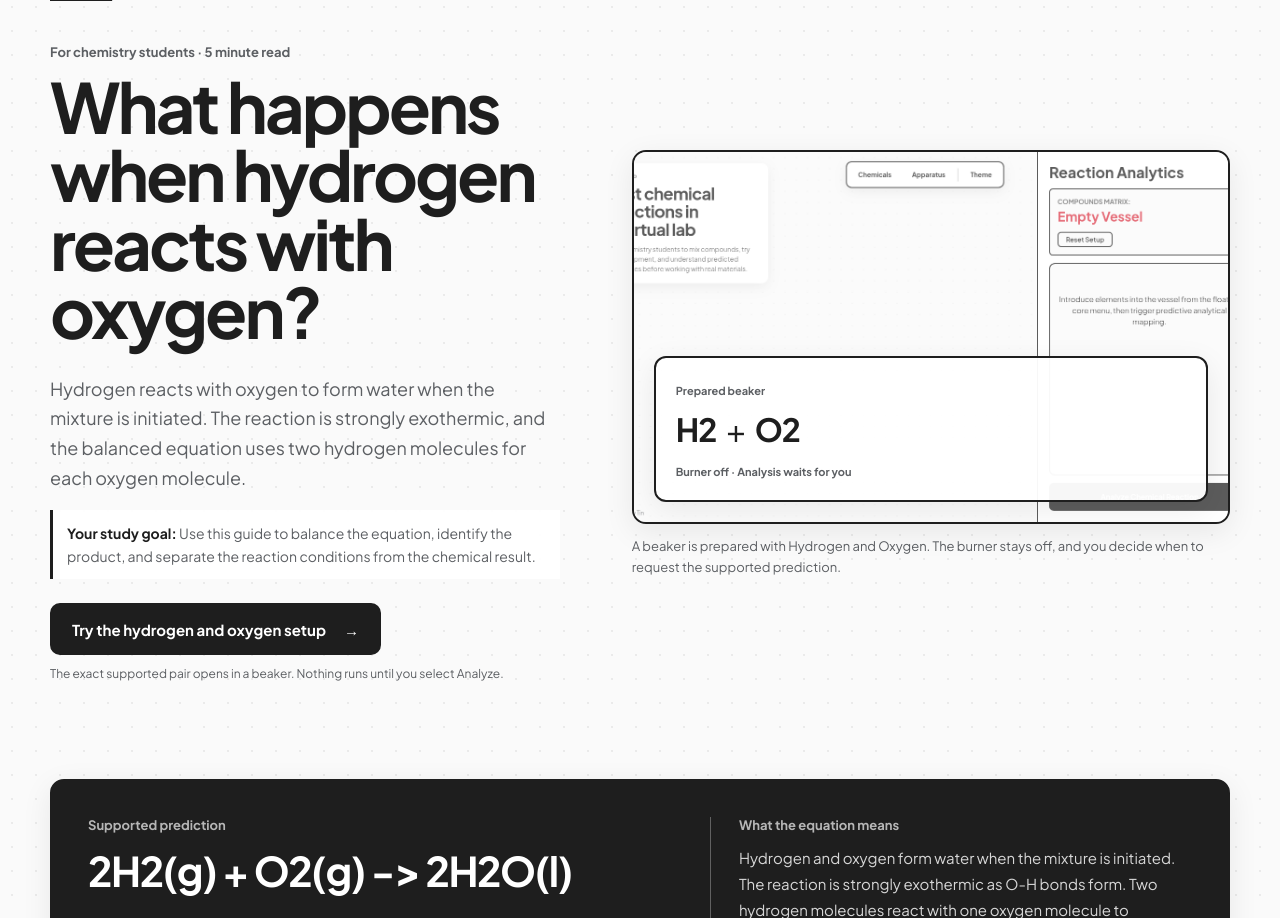
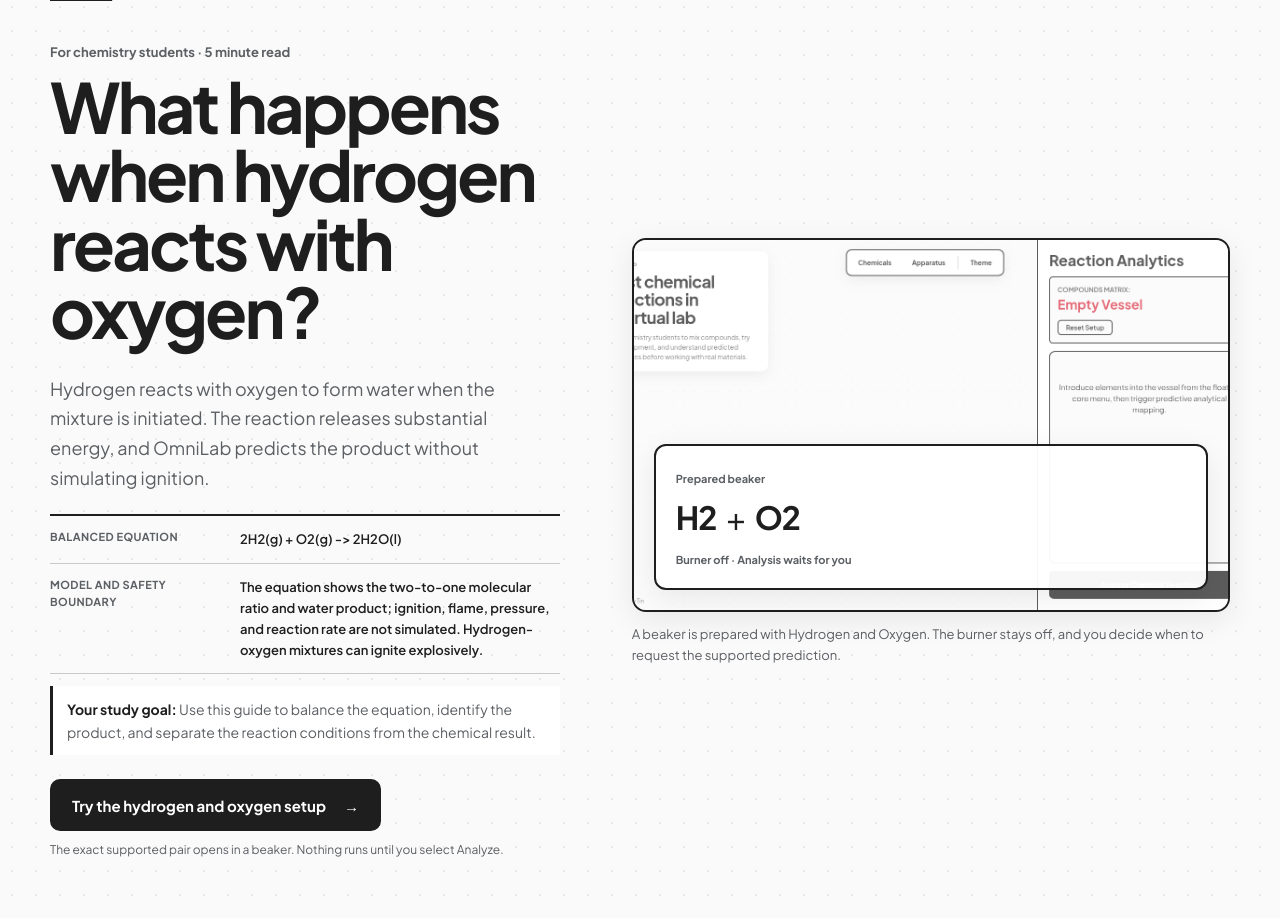
Before and after one commit to Yusupov-Muhammadyusuf/OmniLab, a Django app: page /guides/hydrogen-and-oxygen-reaction/ in a window 1280 px wide. Shown: the part 125-1043 px from the top of the page. Run offline with Django 5.2, Linux system fonts and the light colour scheme.

Commit message:
Clarify three reaction guide openings
Co-authored-by: tin-computer[bot] <277149838+tin-computer[bot]@users.noreply.github.com>

```diff
--- a/omnilab/views.py
+++ b/omnilab/views.py
@@ -871,8 +871,12 @@ OBSERVATION_GUIDE_PAGES = {
         "reading_time": "5 minute read",
         "direct_answer": (
             "Zinc reacts with hydrochloric acid to form zinc chloride and "
-            "hydrogen gas. Zinc is oxidized, hydrogen ions are reduced, and "
-            "the escaping hydrogen appears as bubbles."
+            "hydrogen gas. The hydrogen leaves the solution as bubbles."
+        ),
+        "opening_boundary": (
+            "The model leaves out acid concentration, zinc surface area, and "
+            "reaction rate. Hydrochloric acid is corrosive, and the hydrogen "
+            "product is flammable."
         ),
         "student_job": (
             "Use this guide to balance the equation, identify the gas, and "
@@ -984,8 +988,13 @@ OBSERVATION_GUIDE_PAGES = {
         "reading_time": "5 minute read",
         "direct_answer": (
             "Acetic acid reacts with sodium bicarbonate to form sodium "
-            "acetate, carbon dioxide, and water. The carbon dioxide escapes "
-            "as bubbles, which can make the mixture fizz and foam."
+            "acetate, carbon dioxide, and water. Escaping carbon dioxide "
+            "causes the fizzing."
+        ),
+        "opening_boundary": (
+            "The model leaves out foam height, gas volume, cooling, and "
+            "spillover. Carbon dioxide can build pressure in a closed "
+            "container, and splashes can irritate eyes."
         ),
         "student_job": (
             "Use this guide to balance the equation, identify the gas, and "
@@ -1103,8 +1112,13 @@ OBSERVATION_GUIDE_PAGES = {
         "reading_time": "5 minute read",
         "direct_answer": (
             "Hydrogen reacts with oxygen to form water when the mixture is "
-            "initiated. The reaction is strongly exothermic, and the balanced "
-            "equation uses two hydrogen molecules for each oxygen molecule."
+            "initiated. The reaction releases substantial energy, and "
+            "OmniLab predicts the product without simulating ignition."
+        ),
+        "opening_boundary": (
+            "The equation shows the two-to-one molecular ratio and water "
+            "product; ignition, flame, pressure, and reaction rate are not "
+            "simulated. Hydrogen-oxygen mixtures can ignite explosively."
         ),
         "student_job": (
             "Use this guide to balance the equation, identify the product, and "
--- a/static/css/style.css
+++ b/static/css/style.css
@@ -1692,6 +1692,38 @@ body {
     color: var(--muted-text);
     font-size: 18px;
     line-height: 1.65;
+    text-wrap: pretty;
+}
+
+.guide-opening-summary {
+    max-width: 58ch;
+    margin: -8px 0 24px;
+    border-top: 2px solid var(--border-color);
+}
+
+.guide-opening-summary > div {
+    padding: 13px 0;
+    display: grid;
+    grid-template-columns: minmax(120px, .7fr) minmax(0, 1.3fr);
+    gap: 18px;
+    border-bottom: 1px solid rgba(30, 30, 30, .22);
+}
+
+.guide-opening-summary dt {
+    color: var(--muted-text);
+    font-size: 11px;
+    font-weight: 700;
+    letter-spacing: .04em;
+    line-height: 1.5;
+    text-transform: uppercase;
+}
+
+.guide-opening-summary dd {
+    margin: 0;
+    color: var(--text-color);
+    font-size: 13px;
+    font-weight: 600;
+    line-height: 1.6;
     text-wrap: pretty;
 }
 
@@ -3021,6 +3053,8 @@ body {
     .guide-hero { margin-top: 32px; gap: 40px; }
     .guide-hero h1 { font-size: 43px; letter-spacing: -1.9px; }
     .guide-answer { margin: 22px 0 24px; font-size: 16px; }
+    .guide-opening-summary { margin-top: -4px; }
+    .guide-opening-summary > div { grid-template-columns: 1fr; gap: 5px; }
     .guide-primary { width: 100%; }
     .guide-equation { margin-top: 64px; padding: 24px 20px; }
     .guide-equation h2 { font-size: 27px; }
--- a/templates/observation_guide.html
+++ b/templates/observation_guide.html
@@ -43,6 +43,18 @@
                     <p class="guide-context">For chemistry students · {{ guide.reading_time }}</p>
                     <h1 id="guide-heading">{{ guide.title }}</h1>
                     <p class="guide-answer">{{ guide.direct_answer }}</p>
+                    {% if guide.opening_boundary %}
+                    <dl class="guide-opening-summary" aria-label="Answer at a glance">
+                        <div>
+                            <dt>Balanced equation</dt>
+                            <dd>{{ guide.equation }}</dd>
+                        </div>
+                        <div>
+                            <dt>Model and safety boundary</dt>
+                            <dd>{{ guide.opening_boundary }}</dd>
+                        </div>
+                    </dl>
+                    {% endif %}
                     {% if guide.student_job %}
                     <p class="guide-student-job"><strong>Your study goal:</strong> {{ guide.student_job }}</p>
                     {% endif %}
```
Also changed, not shown: omnilab/tests.py (+47 -0 lines).
